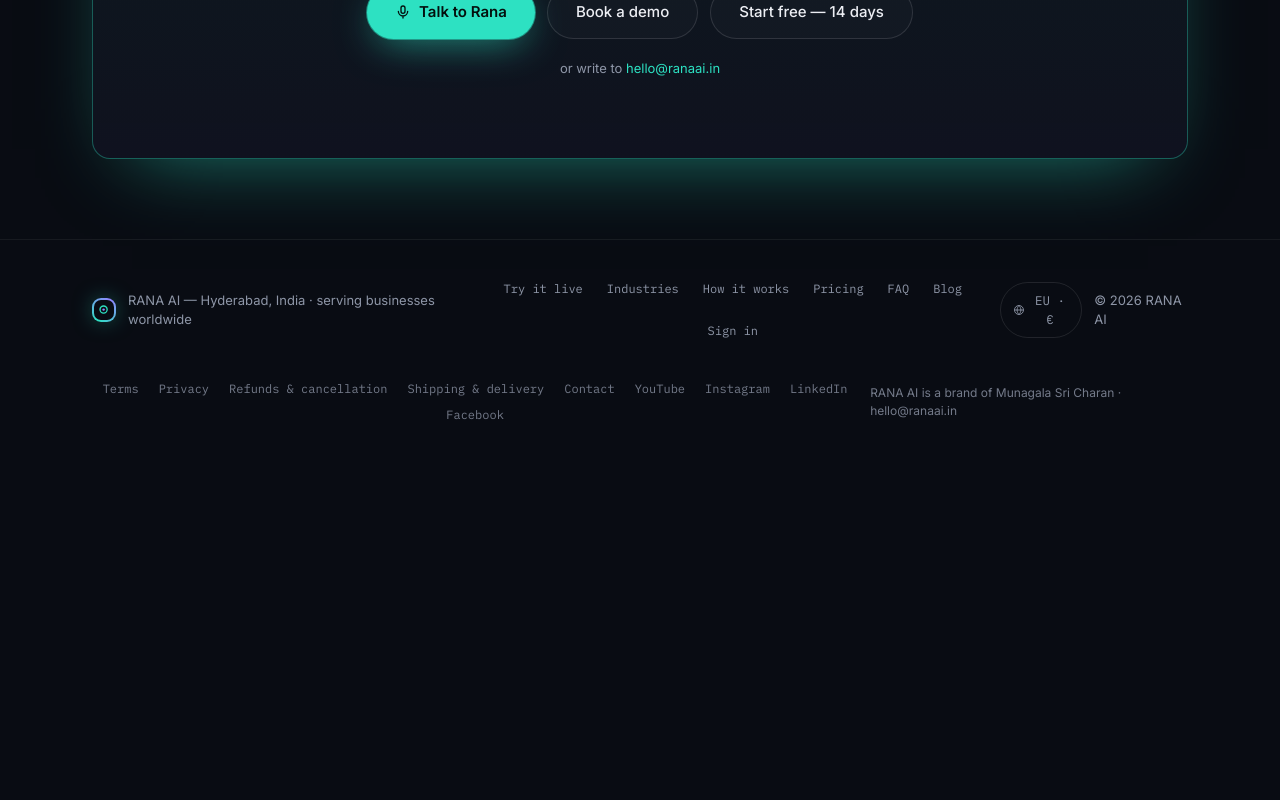
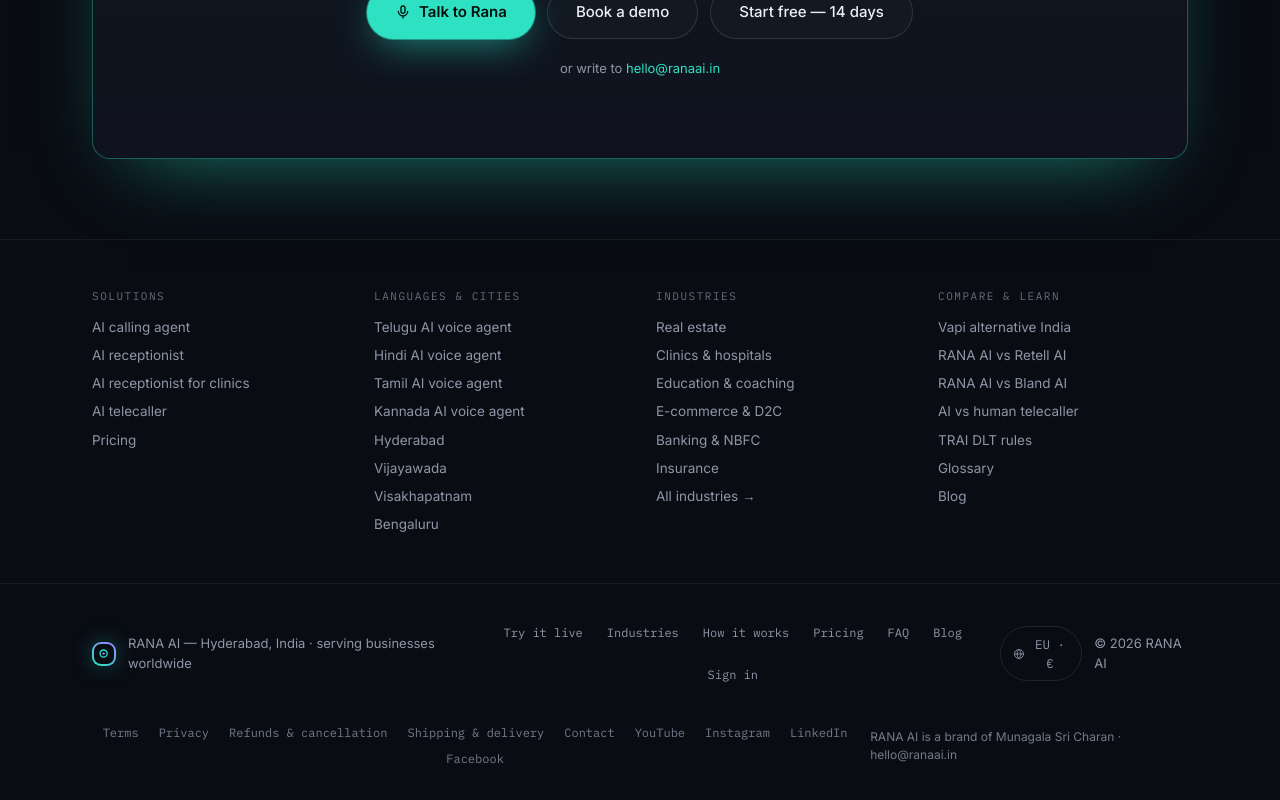
Before and after one commit to sricharanmunagala39-del/Rana.AI, a Next.js app: page /eu in a window 1280 px wide. Shown: the part 8982-9782 px from the top of the page. Before the commit the page ends 9438 px from the top, so only its background shows below. Built offline with nearby package versions, Linux system fonts and the light colour scheme.

Commit message:
SEO (9/9): middleware public paths, sitemap, homepage SEO + explore links, blog footer links

```diff
--- a/app/blog/layout.tsx
+++ b/app/blog/layout.tsx
@@ -2,6 +2,7 @@ import Link from "next/link";
 import "../landing/landing.css";
 import { Logo } from "@/components/Sidebar";
 import { LEGAL, LEGAL_LINKS } from "../legal/legal";
+import { LINK_GROUPS, labelFor, HUB_LABELS } from "../seo/index";
 
 export default function BlogLayout({ children }: { children: React.ReactNode }) {
   return (
@@ -19,6 +20,14 @@ export default function BlogLayout({ children }: { children: React.ReactNode })
       </header>
       <main className="max-w-[860px] mx-auto px-5 sm:px-8 py-12 sm:py-16">{children}</main>
       <footer className="border-t border-white/[.06]">
+        <div className="max-w-[1080px] mx-auto px-5 sm:px-8 pt-10 grid grid-cols-2 md:grid-cols-3 lg:grid-cols-6 gap-8 text-[13px]">
+          {LINK_GROUPS.map((g) => (
+            <div key={g.title}>
+              <div className="font-mono text-[11px] uppercase tracking-[0.14em] text-ink-soft/70 mb-3">{g.title}</div>
+              <ul className="grid gap-2">{g.links.map((l) => <li key={l}><Link href={l} className="text-ink-soft hover:text-signal">{HUB_LABELS[l] || labelFor(l)}</Link></li>)}</ul>
+            </div>
+          ))}
+        </div>
         <div className="max-w-[860px] mx-auto px-5 sm:px-8 py-8 text-[13px] text-ink-soft space-y-4">
           <nav className="flex flex-wrap gap-x-6 gap-y-2 font-mono text-[12px]">
             <Link href="/" className="hover:text-signal">Home</Link>
--- a/app/landing/MarketPage.tsx
+++ b/app/landing/MarketPage.tsx
@@ -10,9 +10,9 @@ const SITE = "https://ranaai.in";
 
 const COPY: Record<MarketKey, { title: string; description: string; keywords: string[]; area: string[] }> = {
   in: {
-    title: "RANA AI — AI Voice Calling Agents in Indian & Global Languages",
-    description: "AI voice agents that answer and make your business calls in Telugu, Hindi, Tamil and 8 more Indian languages — plus Spanish, French and Japanese — qualify every lead and book the next step. 14-day free trial.",
-    keywords: ["AI voice agent India", "AI calling agent", "AI voice agent for business", "AI telecaller", "Telugu AI voice agent", "Hindi AI voice agent", "AI receptionist India", "lead qualification calls", "outbound AI calling", "inbound call answering AI", "AI receptionist for clinics", "AI calling for real estate", "COD order confirmation calls", "AI calling for insurance renewals", "AI telecaller for education"],
+    title: "AI Voice Agent & AI Calling Agent in India | RANA AI",
+    description: "RANA AI is an AI voice agent and AI calling agent for Indian businesses: answers every call and calls every lead in Telugu, Hindi, Tamil and 8 more languages, 24×7. Free trial.",
+    keywords: ["AI voice agent India", "AI calling agent", "AI calling agent India", "AI voice agent", "AI calling", "AI voice agent for business", "AI telecaller", "Telugu AI voice agent", "Hindi AI voice agent", "AI receptionist India", "lead qualification calls", "outbound AI calling", "inbound call answering AI", "AI receptionist for clinics", "AI calling for real estate", "COD order confirmation calls", "AI calling for insurance renewals", "AI telecaller for education"],
     area: ["IN"],
   },
   global: {
--- a/app/landing/Site.tsx
+++ b/app/landing/Site.tsx
@@ -91,6 +91,14 @@ function useReveal() {
     return () => { io.disconnect(); document.removeEventListener("pointermove", move); };
   }, []);
 }
+
+/** Crawlable links to the SEO pages (kept small here so the client bundle doesn't load their content). */
+const EXPLORE: [string, [string, string][]][] = [
+  ["Solutions", [["AI calling agent", "/ai-calling-agent"], ["AI receptionist", "/ai-receptionist"], ["AI receptionist for clinics", "/ai-receptionist-for-clinics"], ["AI telecaller", "/ai-telecaller"], ["Pricing", "/pricing"]]],
+  ["Languages & cities", [["Telugu AI voice agent", "/telugu-ai-voice-agent"], ["Hindi AI voice agent", "/hindi-ai-voice-agent"], ["Tamil AI voice agent", "/tamil-ai-voice-agent"], ["Kannada AI voice agent", "/kannada-ai-voice-agent"], ["Hyderabad", "/ai-voice-agent-hyderabad"], ["Vijayawada", "/ai-voice-agent-vijayawada"], ["Visakhapatnam", "/ai-voice-agent-visakhapatnam"], ["Bengaluru", "/ai-voice-agent-bangalore"]]],
+  ["Industries", [["Real estate", "/industries/real-estate"], ["Clinics & hospitals", "/industries/clinics-hospitals"], ["Education & coaching", "/industries/education-coaching"], ["E-commerce & D2C", "/industries/e-commerce"], ["Banking & NBFC", "/industries/banking-nbfc-loans"], ["Insurance", "/industries/insurance"], ["All industries →", "/industries"]]],
+  ["Compare & learn", [["Vapi alternative India", "/vapi-alternative-india"], ["RANA AI vs Retell AI", "/compare/rana-ai-vs-retell-ai"], ["RANA AI vs Bland AI", "/compare/rana-ai-vs-bland-ai"], ["AI vs human telecaller", "/compare/ai-vs-human-telecaller"], ["TRAI DLT rules", "/glossary/trai-tcccpr-rules"], ["Glossary", "/glossary"], ["Blog", "/blog"]]],
+];
 
 /** Hero: RANA's live voice core. Tap it to talk to Rana; the ticker shows the kind of calls she handles. */
 const HERO_TICKER_IN = ["Answering a clinic's call in Telugu", "Booking a site visit in Hindi", "Qualifying an admission enquiry in Tamil", "Confirming a COD order in Kannada", "Following up a gym trial in English"];
@@ -473,7 +481,7 @@ export default function Site({ marketKey = "in" }: { marketKey?: MarketKey }) {
               <span className="w-1.5 h-1.5 rounded-full bg-signal live-dot" /> STATUS: ANSWERING CALLS, RIGHT NOW
             </div>
             <h1>
-              <span className="block eyebrow uppercase mb-4">{india ? "AI voice agents for Indian businesses" : market.key === "global" ? "AI voice agents for businesses worldwide" : `AI voice agents for businesses in ${market.key === "us" ? "the United States" : market.key === "ae" ? "the UAE & Gulf" : market.name}`}</span>
+              <span className="block eyebrow uppercase mb-4">{india ? "AI voice agent & AI calling agent for Indian businesses" : market.key === "global" ? "AI voice agents for businesses worldwide" : `AI voice agents for businesses in ${market.key === "us" ? "the United States" : market.key === "ae" ? "the UAE & Gulf" : market.name}`}</span>
               <span className="block font-display font-semibold tracking-[-0.035em] leading-[0.98] text-[46px] sm:text-[64px] lg:text-[72px]">
                 We build what<br /><span className="text-gradient">answers back.</span>
               </span>
@@ -680,6 +688,16 @@ export default function Site({ marketKey = "in" }: { marketKey?: MarketKey }) {
         </button>
       )}
 
+      <nav aria-label="Explore RANA AI" className="border-t border-white/[.06]" data-testid="explore-links">
+        <div className="max-w-[1160px] mx-auto px-5 sm:px-8 py-12 grid grid-cols-2 md:grid-cols-4 gap-8 text-[13.5px]">
+          {EXPLORE.map(([title, links]) => (
+            <div key={title}>
+              <div className="font-mono text-[11px] uppercase tracking-[0.14em] text-ink-soft/70 mb-3">{title}</div>
+              <ul className="grid gap-2">{links.map(([l, h]) => <li key={h}><Link href={h} className="text-ink-soft hover:text-signal">{l}</Link></li>)}</ul>
+            </div>
+          ))}
+        </div>
+      </nav>
       <footer className="border-t border-white/[.06]">
         <div className="max-w-[1160px] mx-auto px-5 sm:px-8 py-10 flex flex-col md:flex-row gap-6 items-center justify-between text-[13px] text-ink-soft">
           <div className="flex items-center gap-3"><Logo size={24} /><span>RANA AI — Hyderabad, India · serving businesses worldwide</span></div>
--- a/app/sitemap.ts
+++ b/app/sitemap.ts
@@ -1,6 +1,7 @@
 import type { MetadataRoute } from "next";
 import { listPosts } from "@/lib/posts";
 import { MARKETS, MARKET_KEYS, HREFLANG } from "./landing/markets";
+import { ALL_SEO } from "./seo/index";
 
 const SITE_URL = "https://ranaai.in";
 
@@ -8,7 +9,7 @@ export const revalidate = 900;
 
 // Every public page. Blog articles are added automatically from Supabase `site_posts`.
 export default async function sitemap(): Promise<MetadataRoute.Sitemap> {
-  const updated = new Date("2026-09-25");
+  const updated = new Date("2026-09-30");
   const page = (path: string, priority: number, changeFrequency: MetadataRoute.Sitemap[number]["changeFrequency"]) => ({
     url: `${SITE_URL}${path}`,
     lastModified: updated,
@@ -22,6 +23,9 @@ export default async function sitemap(): Promise<MetadataRoute.Sitemap> {
       ...page(MARKETS[k].path, k === "in" ? 1 : 0.9, "weekly"),
       alternates: { languages: Object.fromEntries(Object.entries(HREFLANG).map(([l, p]) => [l, `${SITE_URL}${p === "/" ? "" : p}`])) },
     })),
+    // SEO landing pages: money pages first, then comparisons, industries, cities, glossary.
+    ...ALL_SEO.map((p) => page(p.path, p.kind === "solution" || p.kind === "pricing" || p.kind === "language" ? 0.9 : p.kind === "glossary" ? 0.5 : 0.8, "monthly")),
+    page("/industries", 0.7, "monthly"), page("/compare", 0.7, "monthly"), page("/glossary", 0.5, "monthly"),
     page("/signup", 0.6, "monthly"),
     { url: `${SITE_URL}/blog`, lastModified: posts[0] ? new Date(posts[0].updated_at) : updated, changeFrequency: "daily", priority: 0.7 },
     ...posts.map((p) => ({ url: `${SITE_URL}/blog/${p.slug}`, lastModified: new Date(p.updated_at), changeFrequency: "monthly" as const, priority: 0.6 })),
--- a/middleware.ts
+++ b/middleware.ts
@@ -1,6 +1,7 @@
 import { NextResponse, type NextRequest } from "next/server";
 
-const PUBLIC_PATHS = ["/login", "/signup", "/forgot-password", "/reset-password", "/api/auth/login", "/api/auth/signup", "/api/auth/2fa", "/api/auth/forgot", "/api/auth/reset", "/api/demo", "/api/public", "/api/webhooks", "/api/cron", "/landing", "/global", "/us", "/ae", "/eu", "/jp", "/legal", "/blog", "/robots.txt", "/sitemap.xml", "/opengraph-image", "/api/sarvam/diagnose"];
+import { SEO_PUBLIC_PATHS } from "./app/seo/paths";
+const PUBLIC_PATHS = [...SEO_PUBLIC_PATHS, "/login", "/signup", "/forgot-password", "/reset-password", "/api/auth/login", "/api/auth/signup", "/api/auth/2fa", "/api/auth/forgot", "/api/auth/reset", "/api/demo", "/api/public", "/api/webhooks", "/api/cron", "/landing", "/global", "/us", "/ae", "/eu", "/jp", "/legal", "/blog", "/robots.txt", "/sitemap.xml", "/opengraph-image", "/api/sarvam/diagnose"];
 // While RANA HQ looks inside a client's workspace read-only, these are the only writes allowed.
 const RO_ALLOWED = ["/api/hq/return", "/api/auth/me"];
 
```
